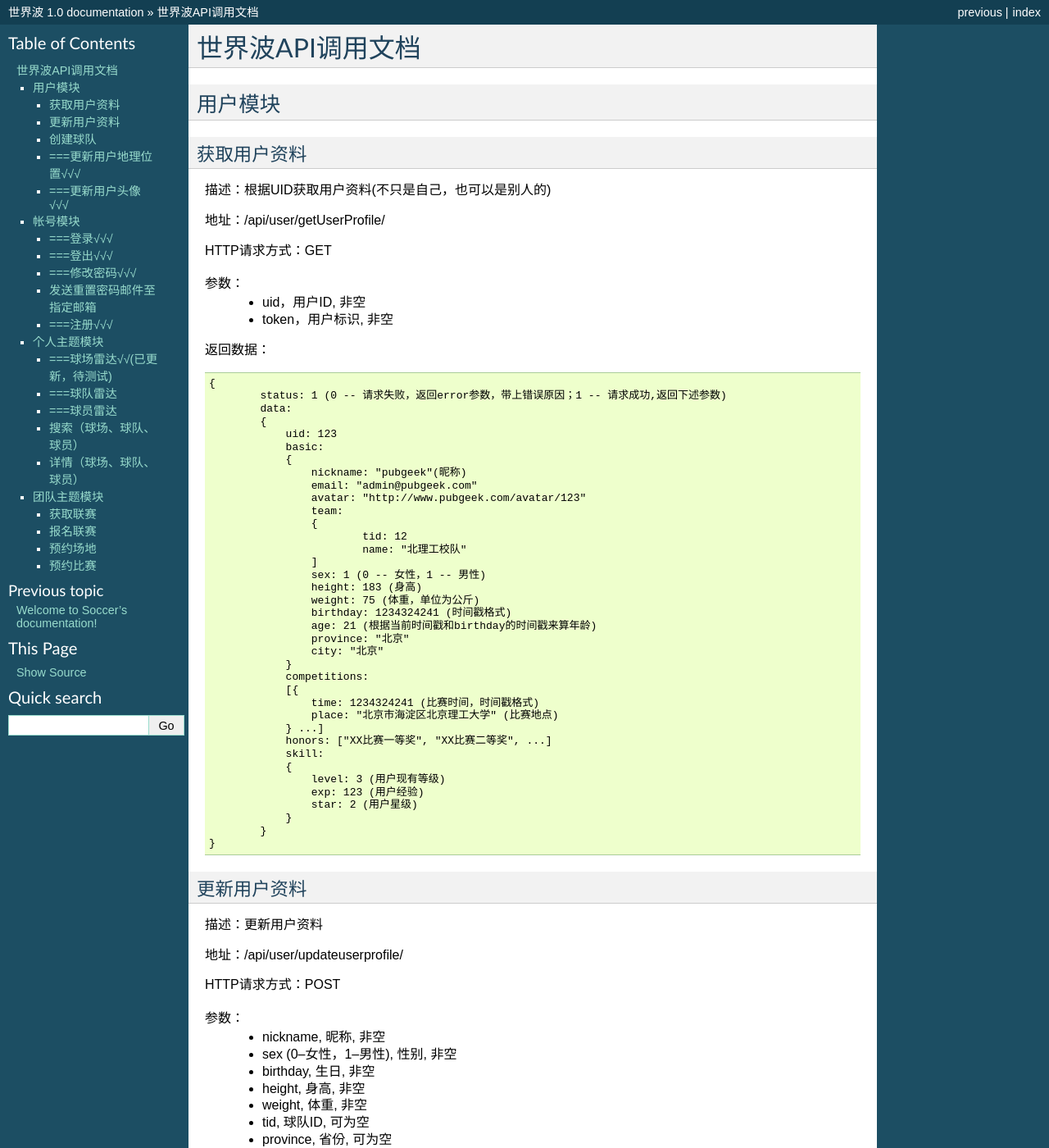
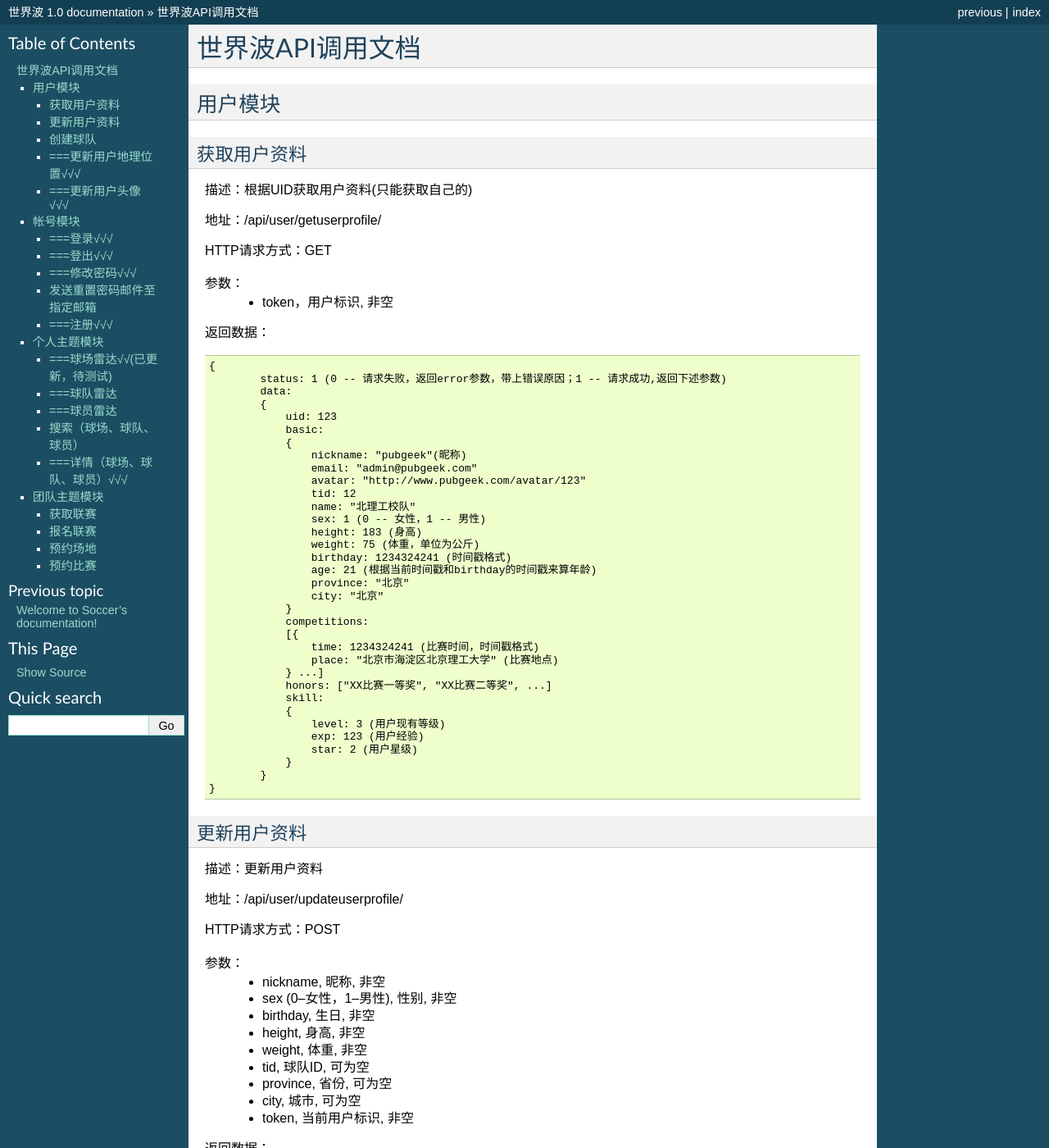
Before and after one commit to singlewindy/PubSoccer, a Sphinx documentation site: the page built from source/soccerAPI.rst, in a window 1280 px wide and 1400 px high. Shown: the whole window at 82% size. Built offline with Sphinx 7.4.7, drawn with Linux system fonts in a browser that asks for light colours; some of the changed text lies outside the part shown.

Commit message:
修改获取用户资料接口

```diff
--- a/source/soccerAPI.rst
+++ b/source/soccerAPI.rst
@@ -6,14 +6,13 @@
 
 获取用户资料
 ~~~~~~~~~~~~~
-描述：根据UID获取用户资料(不只是自己，也可以是别人的)
+描述：根据UID获取用户资料(只能获取自己的)
 
-地址：/api/user/getUserProfile/
+地址：/api/user/getuserprofile/
 
 HTTP请求方式：GET
 
 参数：
-	* uid，用户ID, 非空
 	* token，用户标识, 非空
 
 返回数据：
@@ -28,11 +27,8 @@ HTTP请求方式：GET
 		    	nickname: "pubgeek"(昵称)
 		    	email: "admin@pubgeek.com"
 		    	avatar: "http://www.pubgeek.com/avatar/123"
-		    	team:
-		    	{
-		    		tid: 12
-		    		name: "北理工校队"
-		    	]
+		    	tid: 12
+		    	name: "北理工校队"
 		    	sex: 1 (0 -- 女性，1 -- 男性)
 		    	height: 183 (身高)
 		    	weight: 75 (体重，单位为公斤)
@@ -418,7 +414,7 @@ HTTP请求方式：GET
 	}
 
 
-详情（球场、球队、球员）
+===详情（球场、球队、球员）√√√
 ~~~~~~~~~~~~~
 描述：（球场、球队、球员）详情
 
```
